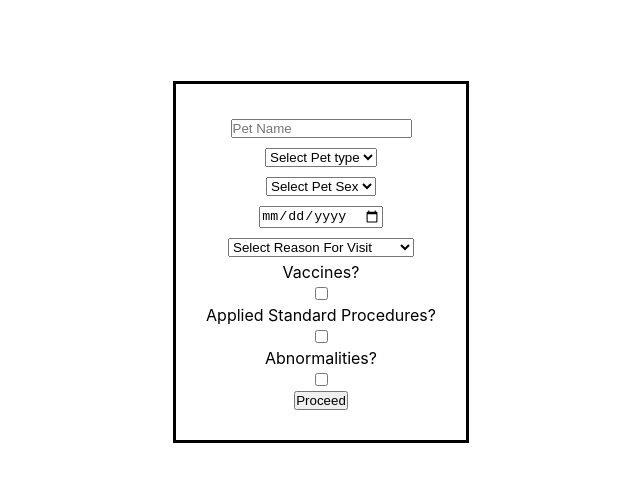
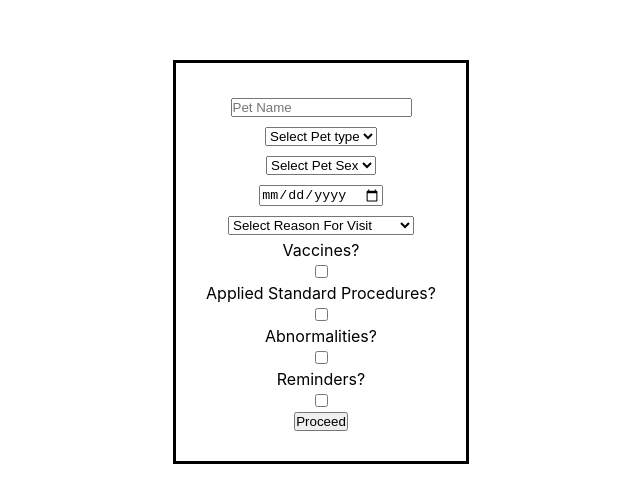
Before and after one commit to NathanAlexander1/lisa-vet-discharge, a React (Create React App) app: page / in a window 1280 px wide. Shown: the part 138-640 px from the top of the page, without its empty margins (319-959 px from the left). Built offline with nearby package versions, Linux system fonts and the light colour scheme.

Commit message:
Add reminders

```diff
--- a/src/components/StarterForm.js
+++ b/src/components/StarterForm.js
@@ -4,7 +4,7 @@ import Moment from "react-moment";
 import moment from "moment";
 import Discharge from "./Discharge";
 import Vaccine from "./Vaccine";
-import { vaccineInfo, standardServicesInfo, abnormalitiesInfo } from "../const";
+import { vaccineInfo, standardServicesInfo, abnormalitiesInfo, remindersInfo } from "../const";
 import { updateMulticheckArr } from "../utils/functions";
 
 function StarterForm() {
@@ -14,9 +14,11 @@ function StarterForm() {
   const [petSex, setPetSex] = useState("");
   const [date, setDate] = useState(moment().format("MM-DD-YYYY"));
   const [reasonForVisit, setReasonForVisit] = useState("");
-  const [noAbnormalities, setNoAbnormalities] = useState(false);
   const [vaccines, setVaccines] = useState(false);
   const [appliedStrdPrc, setAppliedStrdPrc] = useState(false);
+  const [noAbnormalities, setNoAbnormalities] = useState(false);
+  const [noReminders, setNoReminders] = useState(false);
+
   const [checkedStateOne, setCheckedStateOne] = useState(
     new Array(vaccineInfo.length).fill(false)
   );
@@ -26,9 +28,13 @@ function StarterForm() {
   const [checkedStateThree, setCheckedStateThree] = useState(
     new Array(abnormalitiesInfo.length).fill(false)
   );
+  const [checkedStateFour, setCheckedStateFour] = useState(
+    new Array(remindersInfo.length).fill(false)
+  );
   const [vaccineArray, setVaccineArray] = useState([]);
   const [standardProcArr, setStandardProcArr] = useState([]);
   const [abnormalityArr, setAbnormalityArr] = useState([]);
+  const [remindersArr, setRemindersArr] = useState([]);
   const [showDischarge, setShowDischarge] = useState(false);
   // useEffect(() => {
   //   API.getRandomDog().then((data) => {
@@ -173,7 +179,7 @@ function StarterForm() {
               })}
             </>
           )}
-                    <label htmlFor="abnormalities">Abnormalities?</label>
+          <label htmlFor="abnormalities">Abnormalities?</label>
           <input
             className="form-input"
             id="abnormalities"
@@ -183,17 +189,6 @@ function StarterForm() {
             checked={noAbnormalities}
           />
           {noAbnormalities === false ? null : (
-            // <select multiple>
-            //   <option value="overweight dog">Overweight Dog</option>
-            //   <option value="overweight cat">Overweight Cat</option>
-            //   <option value="mild dental disease">Mild Dental Disease</option>
-            //   <option value="moderate to severe dental disease">
-            //     Moderate to Severe Dental Disease
-            //   </option>
-            //   <option value="fleas">Fleas</option>
-            //   <option value="tapeworms">Tapeworms</option>
-            //   <option value="mild URI">Mild URI</option>
-            // </select>
             <>
               {abnormalitiesInfo.map((ai, i) => {
                 return (
@@ -219,6 +214,43 @@ function StarterForm() {
               })}
             </>
           )}
+
+
+          <label htmlFor="abnormalities">Reminders?</label>
+          <input
+            className="form-input"
+            id="reminders"
+            name="reminders"
+            onChange={(e) => setNoReminders(e.target.checked)}
+            type="checkbox"
+            checked={noReminders}
+          />
+          {noReminders === false ? null : (
+            <>
+              {remindersInfo.map((ri, i) => {
+                return (
+                  <div>
+                    <input
+                      id={ri.reminderBlurb}
+                      type="checkbox"
+                      name={ri.reminderBlurb}
+                      key={"reminder" + i}
+                      checked={checkedStateFour[i]}
+                      onChange={() =>
+                        updateMulticheckArr(
+                          i,
+                          remindersInfo,
+                          [checkedStateFour, setCheckedStateFour],
+                          [remindersArr, setRemindersArr]
+                        )
+                      }
+                    />
+                    <label htmlFor={ri.reminderBlurb}>{ri.reminderBlurb}</label>
+                  </div>
+                );
+              })}
+            </>
+          )}
           <button>Proceed</button>
         </form>
       ) : (
@@ -233,6 +265,7 @@ function StarterForm() {
           vaccineArray={vaccineArray}
           standardProcArr={standardProcArr}
           abnormalities={abnormalityArr}
+          reminders={remindersArr}
         />
       )}
     </div>
--- a/src/const.js
+++ b/src/const.js
@@ -204,3 +204,15 @@ export const abnormalitiesInfo = [
   { abnormalityBlurb: "Tapeworms" },
   { abnormalityBlurb: "Mild URI" },
 ];
+
+export const remindersInfo = [
+  {
+    reminderBlurb: "Reminder1"
+  },
+  {
+    reminderBlurb: "Reminder2"
+  },
+  {
+    reminderBlurb: "Reminder3"
+  },
+];
```
